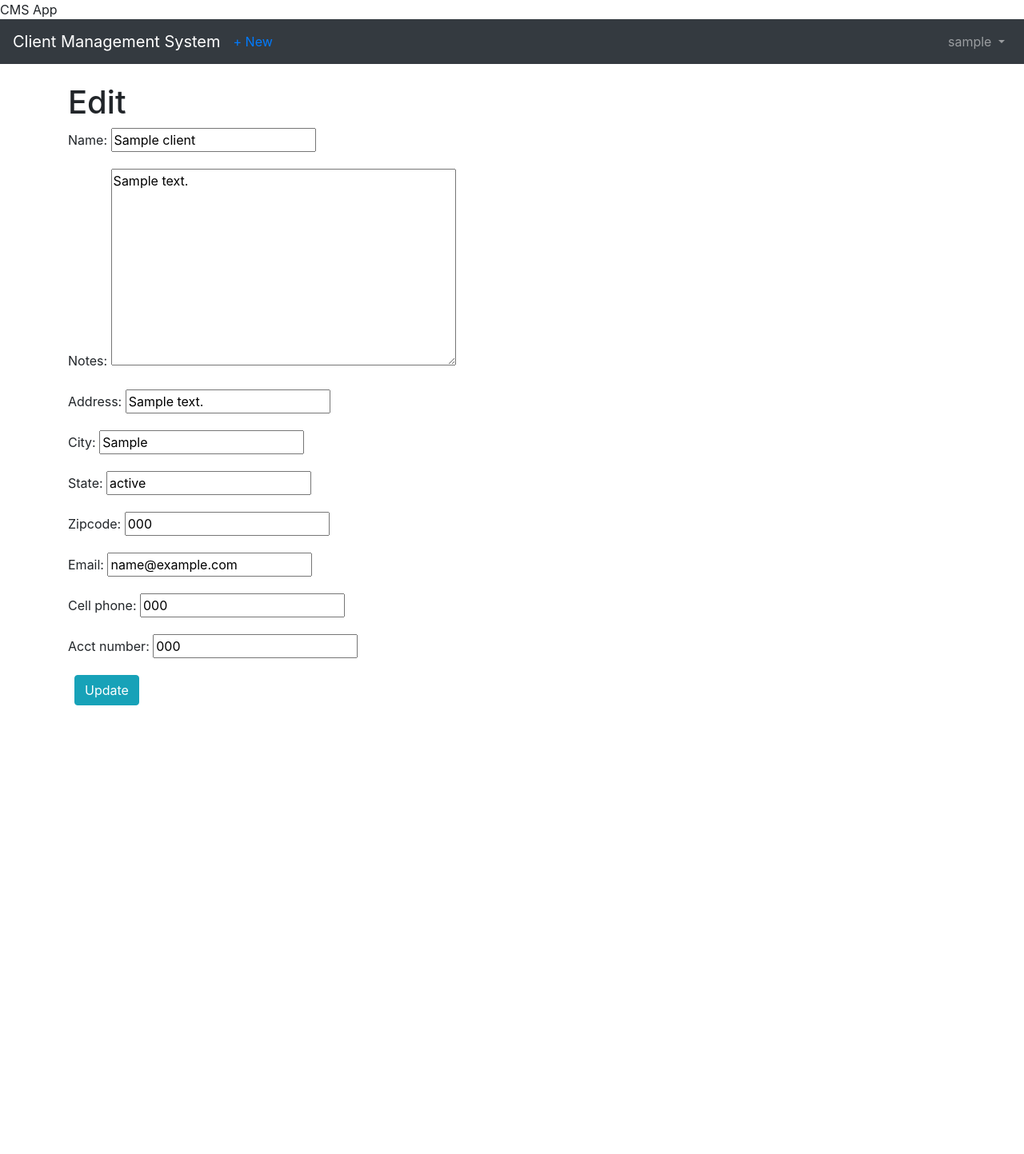
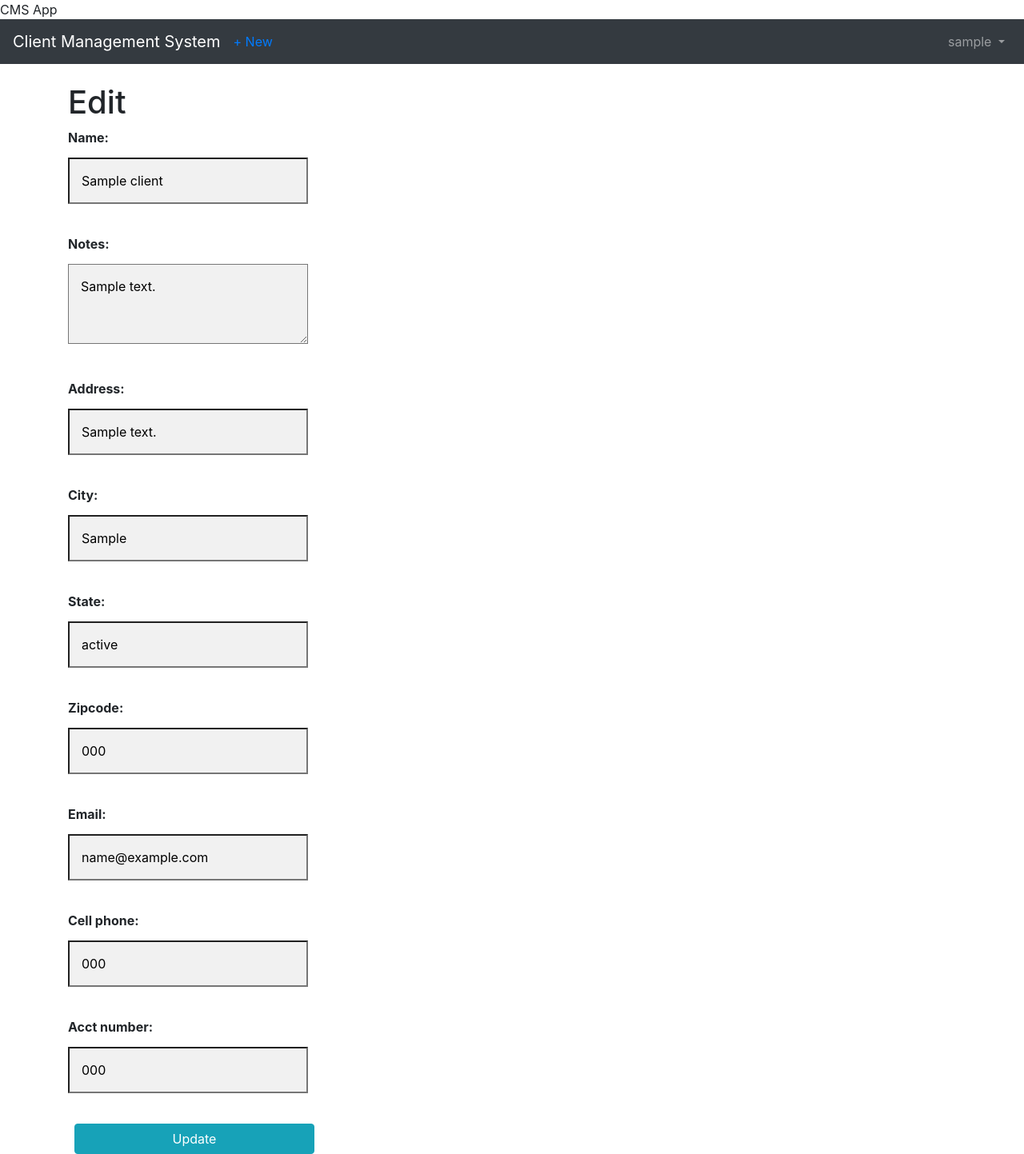
Before and after one commit to jaswinder-kaur/Assign1_ISQA8210, a Django app: page /clients/1/edit/ in a window 1280 px wide. Shown: the whole page at 80% size. Before the commit the page ends 882 px from the top, so only its background shows below. Run offline with Django 3.2, Linux system fonts and the light colour scheme; a user stored in the database is signed in; tables that the repository leaves empty hold one stand-in row (values such as "Sample post"); some libraries are stand-ins or nearby versions.

Commit message:
Update client_edit.html

```diff
--- a/clientms/templates/client_edit.html
+++ b/clientms/templates/client_edit.html
@@ -4,7 +4,14 @@
 
 {% block content %}
     <h1>Edit</h1>
-    <form action="" method="post">{% csrf_token %}
+    <form action="" method="post">
+        {% csrf_token %}
+         <style>
+         label { font-weight: bold; float: left; width: 100%; }
+            input {width: 300px; padding: 15px; margin: 5px 0 22px 0; display: inline-block; background: #f1f1f1;}
+            button {width: 300px}
+             textarea {width: 300px; height: 100px; padding: 15px; margin: 5px 0 22px 0; display: inline-block; background: #f1f1f1;}
+         </style>
       {{ form.as_p }}
     <button class="btn btn-info ml-2" type="submit">Update</button>
 </form>
```
